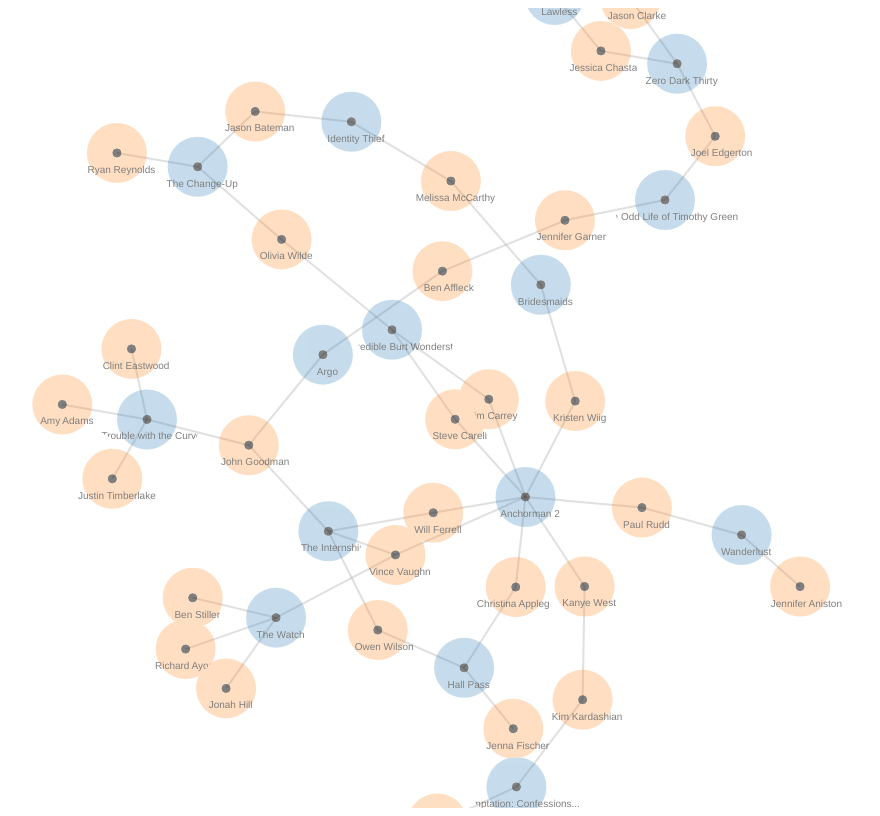
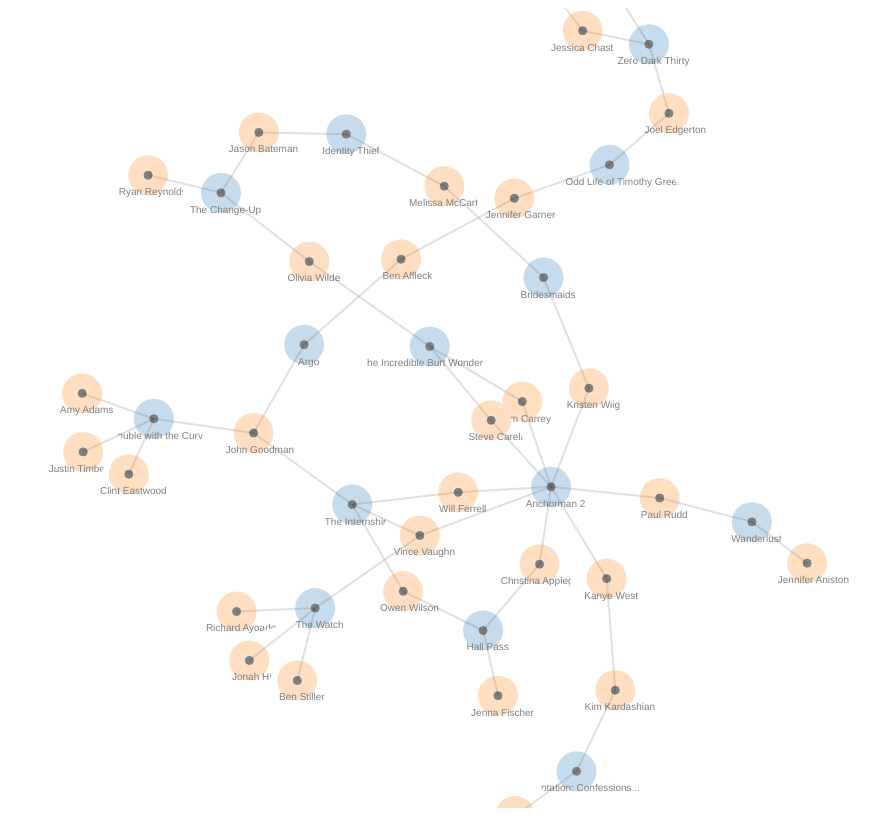
Before and after one commit to caseymm/PearlHacks_D3_demo, a plain HTML site: page index.html in a window 1280 px wide. Shown: the whole page, without its empty margins (199-1079 px from the left). Drawn offline with nearby package versions, Linux system fonts and the light colour scheme.

Commit message:
annotated the index file to add explanations to the d3 functions

```diff
--- a/index.html
+++ b/index.html
@@ -24,18 +24,21 @@ text{
     <script src="http://d3js.org/d3.v3.min.js"></script>
   </head>
   <body>
+    <!-- Renders teh vizualization in the div below -->
     <div id="viz"></div>
     <script>
 
 function name(d) { return d.name; }
 function group(d) { return d.group; }
 
+//Uses d3 color scales to determine the color of the circles/nodes
 var color = d3.scale.category10();
 function colorByGroup(d) { return color(group(d)); }
 
 var width = 1200,
     height = 800;
 
+//Renders the visualzation within the div id="viz" above
 var svg = d3.select('#viz')
     .append('svg')
     .attr('width', width)
@@ -62,12 +65,16 @@ function recenterVoronoi(nodes) {
     return shapes;
 }
 
+//Alter various attributes related to how the nodes interact
+//Feel free to mess with the numbers and see how it affects the visualization graph
 var force = d3.layout.force()
     .charge(-2000)
     .friction(0.3)
-    .linkDistance(50)
+    .linkDistance(35)
     .size([width, height]);
 
+//This begins interactivity of the force layout - essentially "starts" the visualization
+//Will not usually need to touch this
 force.on('tick', function() {
     node.attr('transform', function(d) { return 'translate('+d.x+','+d.y+')'; })
         .attr('clip-path', function(d) { return 'url(#clip-'+d.index+')'; });
@@ -90,6 +97,7 @@ force.on('tick', function() {
         .attr('d', function(d) { return 'M'+d.join(',')+'Z'; });
 });
 
+//function that loads the data into d3 for processing
 d3.json('kevinBacon.json', function(err, data) {
 
     data.nodes.forEach(function(d, i) {
@@ -102,6 +110,8 @@ d3.json('kevinBacon.json', function(err, data) {
         .attr('class', 'link')
         .style("stroke-width", function(d) { return Math.sqrt(d.value); });
 
+    //On screen, nodes do not typically appear as anything - it provides the underlying structure to allow
+    //other things to be attached to it
     node = svg.selectAll('.node')
         .data( data.nodes )
       .enter().append('g')
@@ -109,20 +119,28 @@ d3.json('kevinBacon.json', function(err, data) {
         .attr('class', 'node')
         .call( force.drag );
 
+    //Attaches the semi-transparent circles to the nodes
+    //May alternatively (or additionally) attach a picture to the node
     node.append('circle')
-        .attr('r', 30)
+        //Gives the circle a radius of 20
+        .attr('r', 20)
+        //Fills the circle according to the group number specified in the json file
         .attr('fill', colorByGroup)
         .attr('fill-opacity', 0.5);
 
+    //Display attributes for the smaller black circles in the center of each node
     node.append('circle')
         .attr('r', 4)
         .attr('stroke', 'black');
 
-
+    //Not default, but I like having the text there so I can see what I'm looking at.
+    //Style attributes are included in the css above
     node.append("text")
+        //Determines where the text is placed in relation to the node
         .attr("text-anchor", "middle")
         .attr("dx", function(d) { return Math.sqrt(d.size) / 10 || 4.5; })
         .attr("dy", "2em")
+        //This returns the data from the json file attached to the "name" attribute
         .text(function(d) { return d.name; });
 
     force
```
